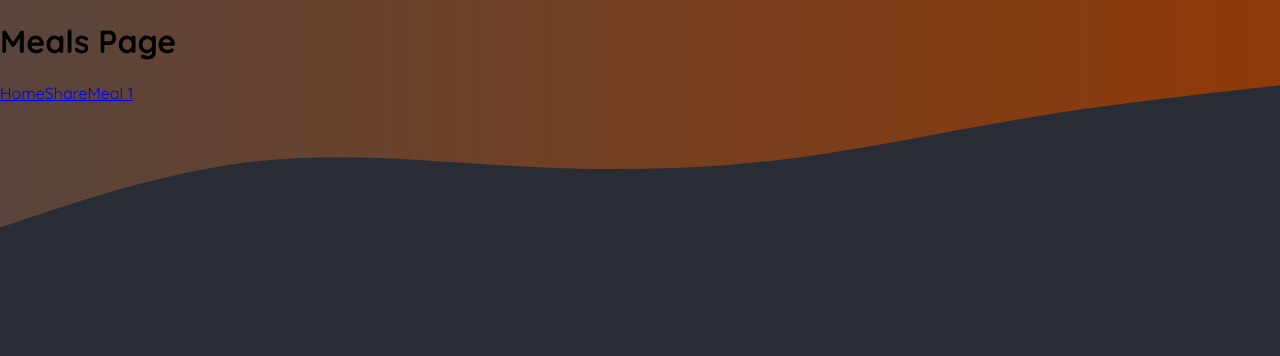
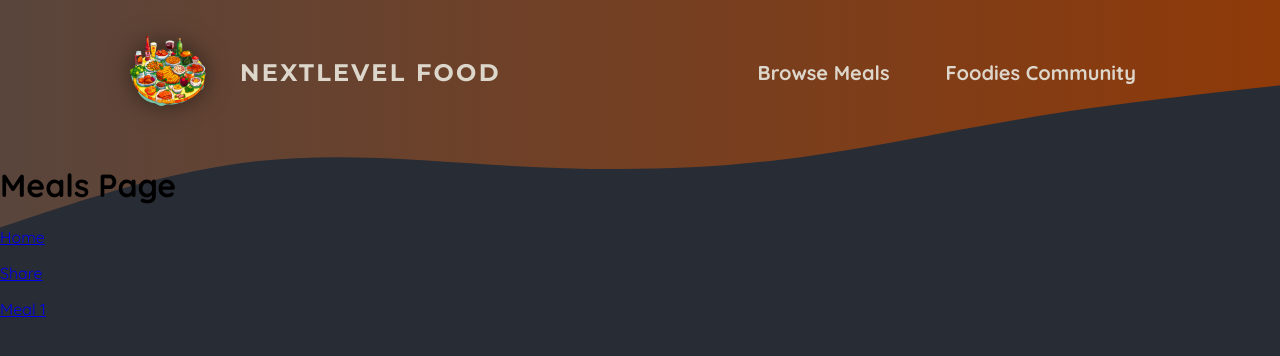
Before and after one commit to Gabriele-Cavallo/foodies-starting-project-nextjs-02, a Next.js app: page /meals in a window 1280 px wide. Shown: the top 356 px of the page. Built offline with nearby package versions, Linux system fonts and the light colour scheme.

Commit message:
feat: add main-header component

```diff
--- a/app/community/page.jsx
+++ b/app/community/page.jsx
@@ -2,9 +2,9 @@
 
 export default function Community(){
     return (
-        <main>
+        <>
             <h1>Community Page</h1>
-            <Link href="./">Home</Link>
-        </main>
+            <p><Link href="/">Home</Link></p>
+        </>
     )
 }
--- a/app/layout.js
+++ b/app/layout.jsx
@@ -1,3 +1,4 @@
+import MainHeader from '@/components/main-header';
 import './globals.css';
 
 export const metadata = {
@@ -29,7 +30,7 @@
             ></path>
           </svg>
         </div>
-
+        <MainHeader />
         {children}
       </body>
     </html>
--- a/app/meals/page.jsx
+++ b/app/meals/page.jsx
@@ -2,11 +2,11 @@
 
 export default function Meals() {
     return (
-        <main>
+        <>
             <h1>Meals Page</h1>
-            <Link href="./">Home</Link>
-            <Link href="./meals/share">Share</Link>
-            <Link href="./meals/meal-1">Meal 1</Link>
-        </main>
+            <p><Link href="/">Home</Link></p>
+            <p><Link href="./meals/share">Share</Link></p>
+            <p><Link href="./meals/meal-1">Meal 1</Link></p>
+        </>
     )
 }
--- a/app/page.js
+++ b/app/page.jsx
@@ -6,8 +6,9 @@
       <h1 style={{ color: 'white', textAlign: 'center' }}>
         Time to get started!
       </h1>
-      <Link href="./meals">Meals</Link>
-      <Link href="./community">Community</Link>
+      <p><Link href="./meals">Meals</Link></p>
+      <p><Link href="./meals/share">Share Meals</Link></p>
+      <p><Link href="./community">Community</Link></p>
     </main>
   );
 }
--- /dev/null
+++ b/components/main-header.jsx
@@ -0,0 +1,25 @@
+import Link from "next/link";
+import logoImg from '@/assets/logo.png';
+import  classes from './main-header.module.css';
+
+export default function MainHeader() {
+    return (
+        <header className={classes.header}>
+            <Link className={classes.logo} href="/" >
+                <img src={logoImg.src} alt="A plate with food on it" />
+                NextLevel Food
+            </Link>
+
+            <nav className={classes.nav}>
+                <ul>
+                    <li>
+                        <Link href="/meals" >Browse Meals</Link>
+                    </li>
+                    <li>
+                        <Link href="/community" >Foodies Community</Link>
+                    </li>
+                </ul>
+            </nav>
+        </header>
+    )
+}
--- /dev/null
+++ b/components/main-header.module.css
@@ -0,0 +1,67 @@
+.header {
+    display: flex;
+    justify-content: space-between;
+    align-items: center;
+    padding: 2rem 1rem;
+  }
+
+  @media (min-width: 768px) {
+    .header {
+      padding: 2rem 10%;
+    }
+  }
+
+  .nav ul {
+    list-style: none;
+    margin: 0;
+    padding: 0;
+    display: flex;
+    gap: 1.5rem;
+    /* font-family: 'Montserrat', sans-serif; */
+    font-size: 1.25rem;
+  }
+
+  .nav a {
+    text-decoration: none;
+    color: #ddd6cb;
+    font-weight: bold;
+    padding: 0.5rem 1rem;
+    border-radius: 0.5rem;
+  }
+
+  .nav a:hover,
+  .nav a:active {
+    background: linear-gradient(90deg, #ff8a05, #f9b331);
+    background-clip: text;
+    -webkit-background-clip: text;
+    -webkit-text-fill-color: transparent;
+    text-shadow: 0 0 18px rgba(248, 190, 42, 0.8);
+  }
+
+  .active {
+    background: linear-gradient(90deg, #ff8a05, #f9b331);
+    background-clip: text;
+    -webkit-background-clip: text;
+    -webkit-text-fill-color: transparent;
+  }
+
+  .logo {
+    display: flex;
+    align-items: center;
+    justify-content: center;
+    gap: 2rem;
+    text-decoration: none;
+    color: #ddd6cb;
+    font-weight: bold;
+    font-family: 'Montserrat', sans-serif;
+    letter-spacing: 0.15rem;
+    text-transform: uppercase;
+    font-size: 1.5rem;
+  }
+
+  .logo img {
+    width: 5rem;
+    height: 5rem;
+    object-fit: contain;
+    filter: drop-shadow(0 0 0.75rem rgba(0, 0, 0, 0.5));
+  }
```
Also changed, not shown: app/meals/[slug]/page.jsx (+5 -5 lines), app/meals/share/page.jsx (+3 -4 lines).
